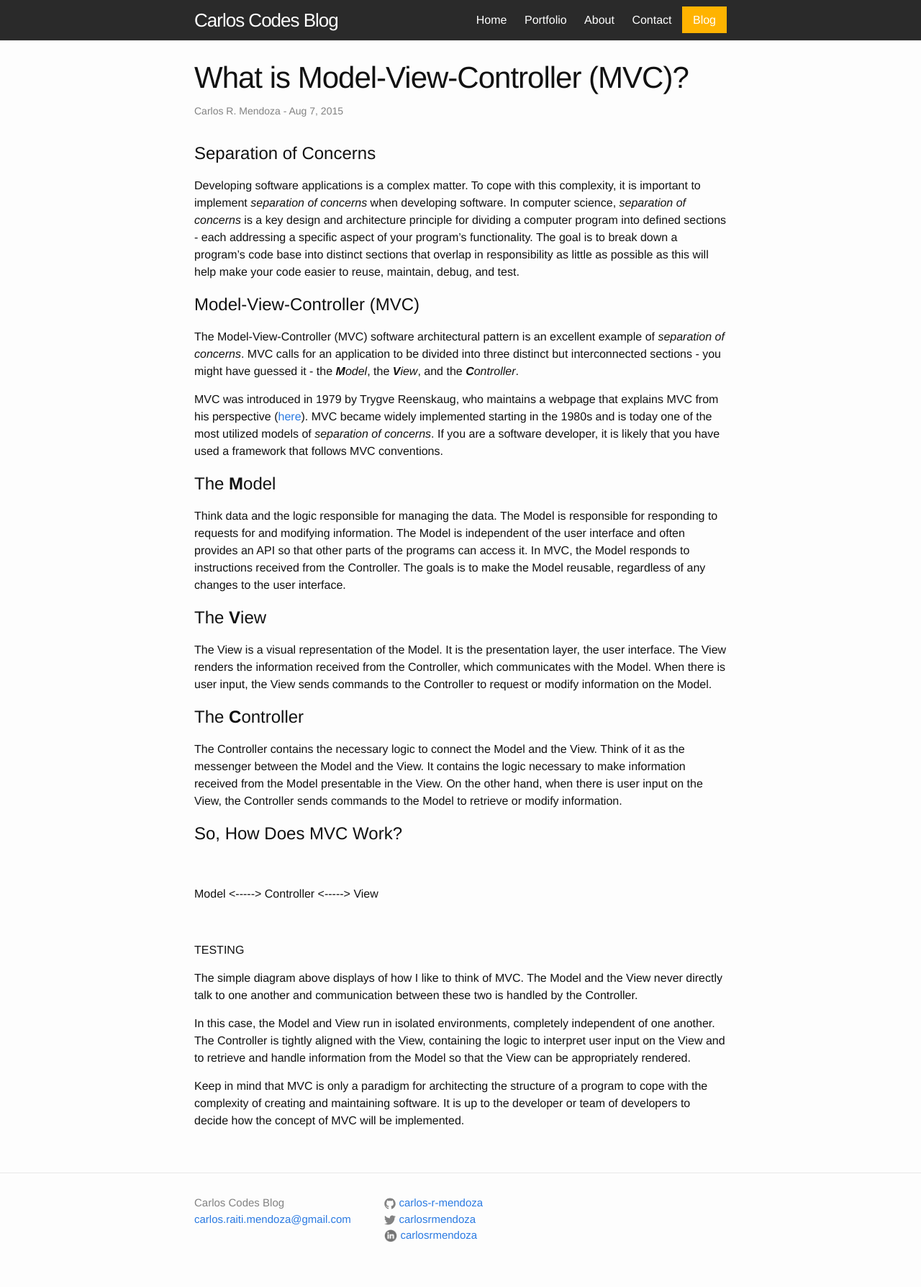
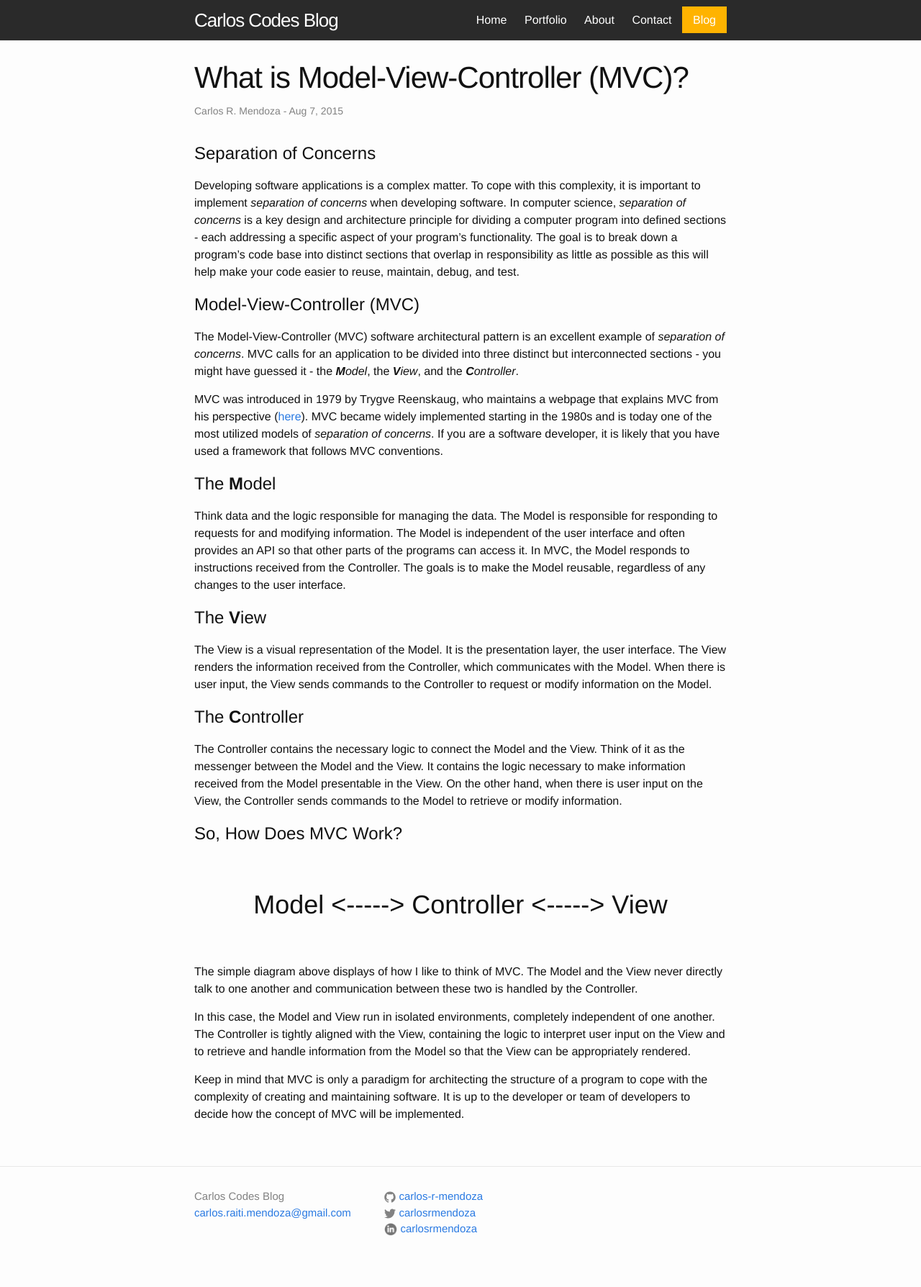
Before and after one commit to carlos-r-mendoza/Blog, a Jekyll site: the page built from _posts/2015-08-07-what-is-mvc.markdown, in a window 1280 px wide. Shown: the whole page at 72% size. Built offline with Jekyll 4.4.1, drawn with Linux system fonts in a browser that asks for light colours; comment, search, counter and statistics services are not loaded.

Commit message:
New post: What is MVC?

```diff
--- a/_posts/2015-08-07-what-is-mvc.markdown
+++ b/_posts/2015-08-07-what-is-mvc.markdown
@@ -30,10 +30,8 @@ The Controller contains the necessary logic to connect the Model and the View. T
 # So, How Does MVC Work?
 
 <br>
-<p>Model <-----> Controller <-----> View</p>
+<p id="MVC">Model <-----> Controller <-----> View</p>
 <br>
-
-<p>TESTING</p>
 
 The simple diagram above displays of how I like to think of MVC. The Model and the View never directly talk to one another and communication between these two is handled by the Controller.
 
--- a/_sass/_layout.scss
+++ b/_sass/_layout.scss
@@ -1,3 +1,8 @@
+#MVC {
+    font-size: 36px;
+    text-align: center;
+}
+
 /**
  * Site header
  */
```
Also changed, not shown: 3 other files.
